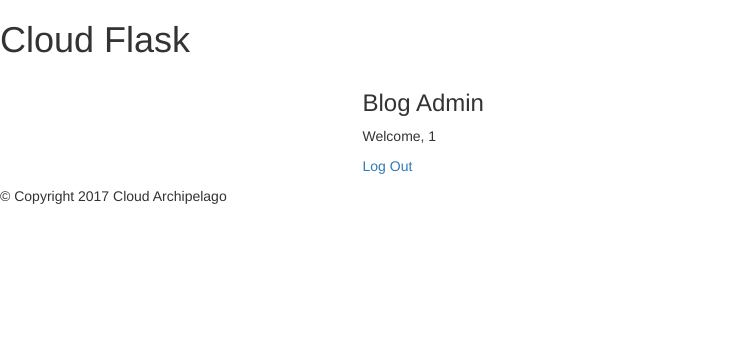
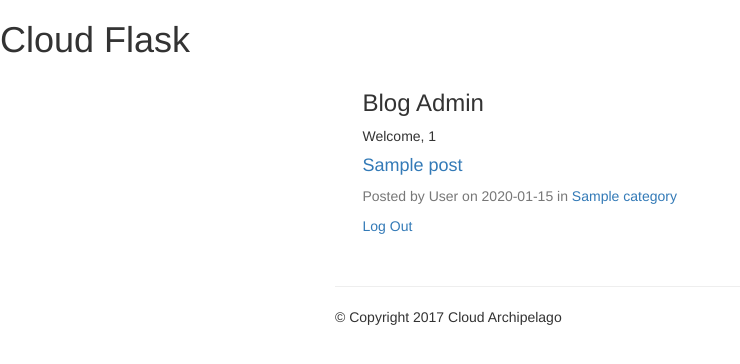
Before and after one commit to bobbanovski/CloudFlask, a Flask app: page /admin in a window 1280 px wide. Shown: the top 364 px of the page, without its empty margins (0-740 px from the left). Run offline with Flask 2, Linux system fonts and the light colour scheme; the visitor is signed in with stand-in values (Sample User, id 1); tables that the repository leaves empty hold one stand-in row (values such as "Sample post"); some libraries are stand-ins or nearby versions.

Commit message:
implement index.html, admin.html

```diff
--- a/flask_init/author/views.py
+++ b/flask_init/author/views.py
@@ -53,4 +53,5 @@ def loginSuccess():
 @app.route('/logout')
 def logout():
     session.pop('username')
+    session.pop('is_author')
     return redirect(url_for('index'))
--- a/flask_init/blog/views.py
+++ b/flask_init/blog/views.py
@@ -11,16 +11,19 @@ from slugify import slugify
 @app.route('/')
 @app.route('/index')
 def index():
-    blogs = Blog.query.count()
-    if blogs == 0:
+    blog = Blog.query.first()
+    if not blog:
         return redirect(url_for('setup'))
-    return "hello world"
+    posts = Post.query.order_by(Post.publishDate.desc())
+
+    return render_template('/blog/index.html', posts = posts, blog=blog)
 
 @app.route('/admin')
 @author_required
 def admin():
     if session.get('is_author'):
-        return render_template('/blog/admin.html')
+        posts = Post.query.order_by(Post.publishDate.desc())
+        return render_template('/blog/admin.html', posts = posts)
     else:
         abort(403)
 
--- a/flask_init/templates/blog/admin.html
+++ b/flask_init/templates/blog/admin.html
@@ -20,6 +20,17 @@
         <p>
             Welcome, {{ session.username }}
         </p>
+
+        <div class="post-list">
+            {% for post in posts %}
+            <div class="post-item">
+                <h4><a href="{{ url_for('article', slug=post.slug) }}">{{post.title}}</a></h4>
+                <p class="text-muted">Posted by {{post.author.fullname}} on {{post.publishDate.strftime('%Y-%m-%d')}}
+                in <a href="#">{{post.category.name}}</a>
+                </p>
+            </div>
+            {% endfor %}
+        </div>
         <p>
             <a href = "{{ url_for('logout') }}">Log Out</a>
         </p>
--- a/flask_init/templates/templateBase.html
+++ b/flask_init/templates/templateBase.html
@@ -23,8 +23,9 @@
             {% block content %} {% endblock %}
         </div>
 
-        <footer>
+        <footer class="col-md-offset-3 col-md-6">
             {% block footer %}
+            <br /> <hr />
             &copy; Copyright 2017 Cloud Archipelago
             {% endblock %}
         </footer>
```
Also changed, not shown: flask_init/templates/blog/index.html (added, +18 -0 lines).
